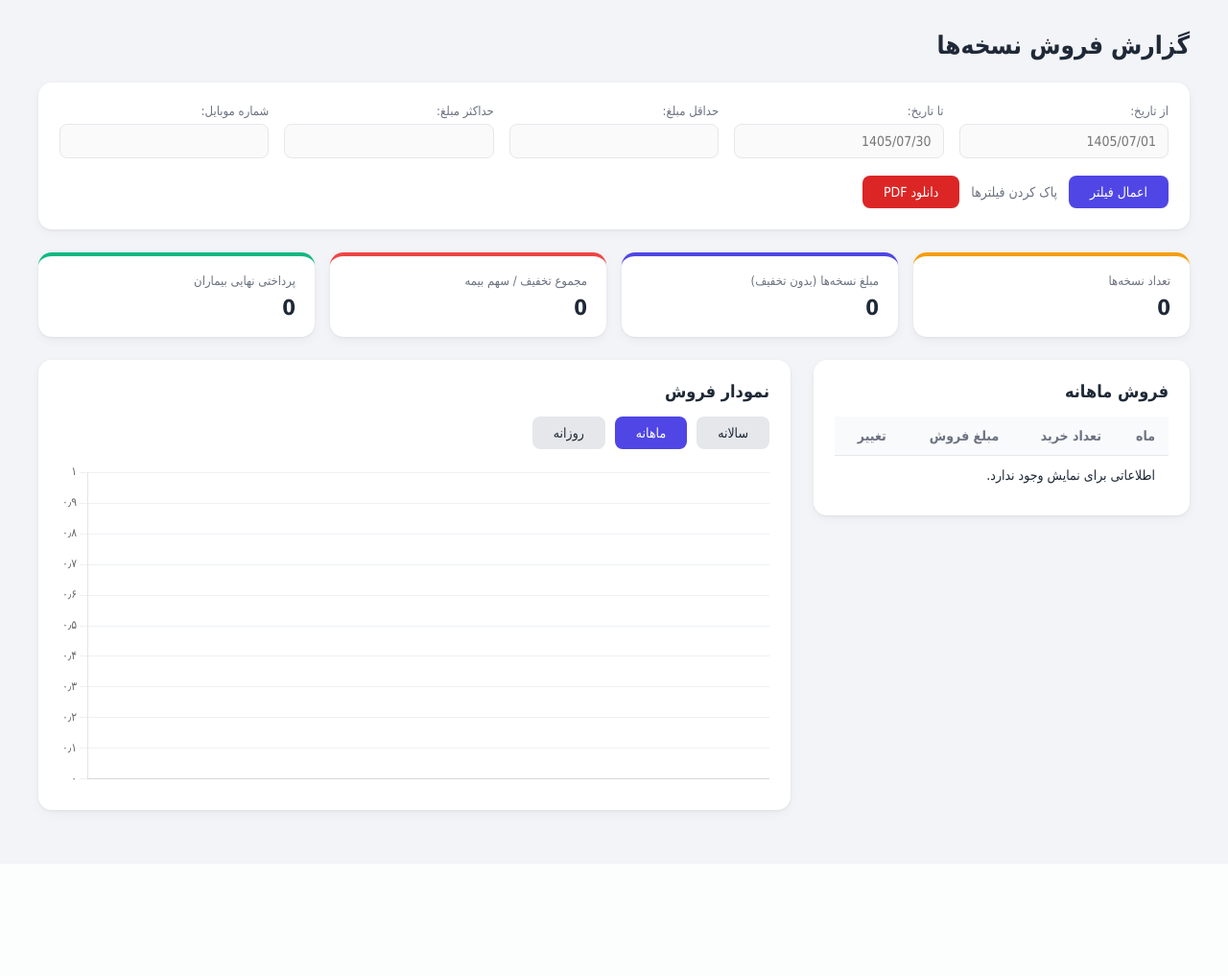
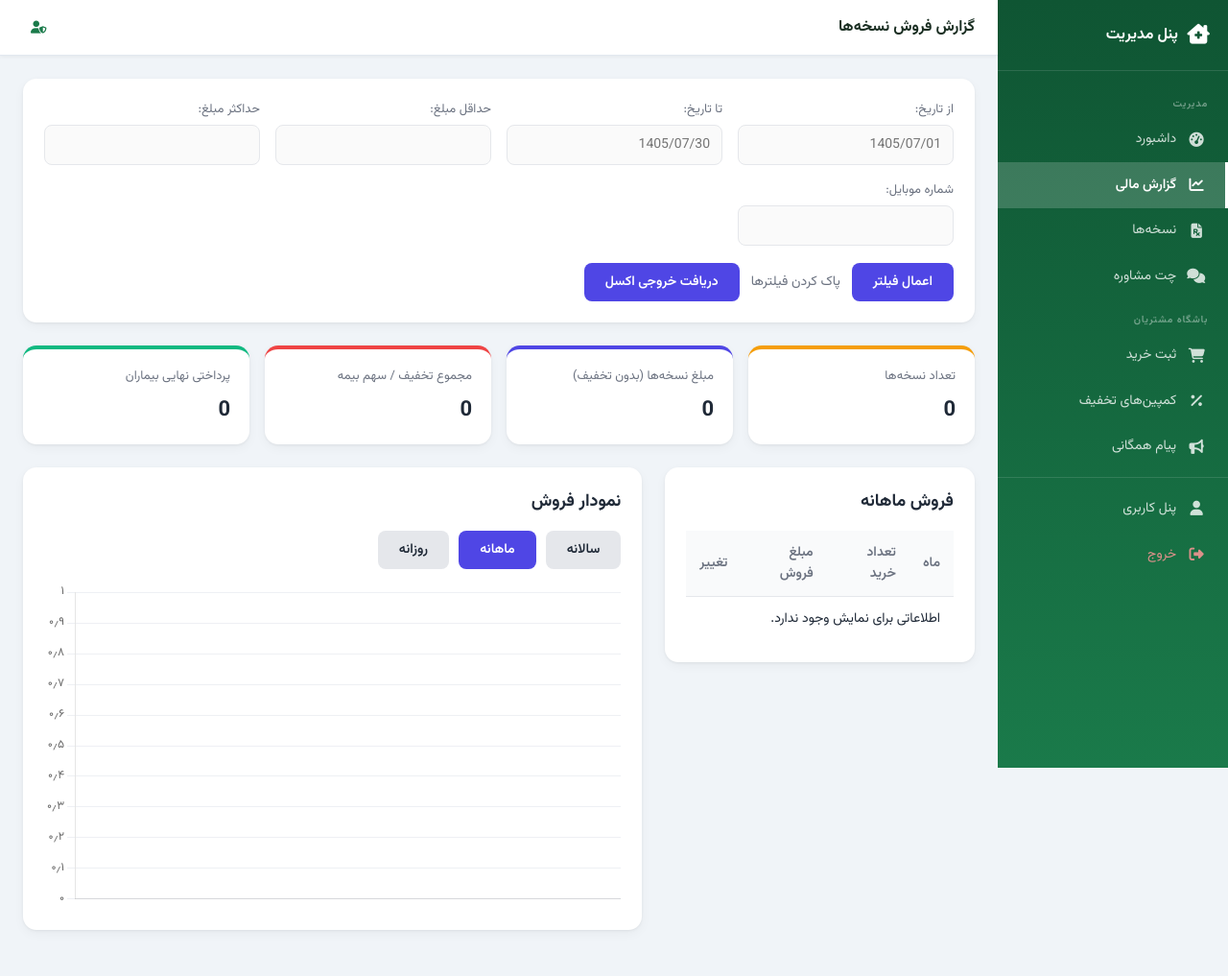
Before and after one commit to Imanbehravan/Farmacy_Customer_Club, a Django app: page /admin-panel/reports/sales/ in a window 1280 px wide. Shown: the whole page at 96% size. Before the commit the page ends 850 px from the top, so only its background shows below. Run offline with Django 4.2, Linux system fonts and the light colour scheme; the visitor is signed in with stand-in values (Sample User, id 1); data that the repository does not hold is empty.

Commit message:
Report financial and excel
add button excel to app/reports

```diff
--- a/apps/accounts/urls.py
+++ b/apps/accounts/urls.py
@@ -1,12 +1,13 @@
-from django.urls import path
+from django.urls import path , include
 from . import views
 
-# این خط رو حذف کن یا کامنت کن
-# app_name = 'accounts'
+
+#app_name = 'accounts'
 
 urlpatterns = [
     path('login/', views.LoginView.as_view(), name='login'),
     path('verify/', views.VerifyOTPView.as_view(), name='verify_otp'),
     path('logout/', views.LogoutView.as_view(), name='logout'),
     path('dashboard/', views.DashboardView.as_view(), name='dashboard'),
+    path('panel/reports/', include('apps.reports.urls')),
 ]
--- a/apps/reports/templates/reports/admin/sales_report.html
+++ b/apps/reports/templates/reports/admin/sales_report.html
@@ -1,33 +1,23 @@
-<!DOCTYPE html>
-<html lang="fa" dir="rtl">
-<head>
-    <meta charset="UTF-8">
-    <meta name="viewport" content="width=device-width, initial-scale=1">
-    <title>گزارش فروش نسخه‌ها</title>
-    <script src="https://cdn.jsdelivr.net/npm/chart.js@4.4.1/dist/chart.umd.min.js"></script>
+{% extends "admin_panel/base.html" %}
+
+{% block title %}گزارش مالی{% endblock %}
+{% block page_title %}گزارش فروش نسخه‌ها{% endblock %}
+
+{% block extra_css %}
 <style>
-        :root {
+    .sales-report {
         --primary: #4f46e5;
         --primary-soft: rgba(79, 70, 229, 0.12);
-            --bg: #f3f4f8;
         --card: #ffffff;
         --text: #1f2937;
         --muted: #6b7280;
         --border: #e5e7eb;
-        }
-        * { box-sizing: border-box; }
-        body {
-            font-family: Vazirmatn, Tahoma, sans-serif;
-            margin: 0;
-            padding: 32px;
-            background: var(--bg);
         color: var(--text);
     }
-        .container { max-width: 1200px; margin: 0 auto; }
-        h1 { font-size: 26px; margin: 0 0 24px; }
-        h2 { font-size: 18px; margin: 0 0 16px; }
+    .sales-report * { box-sizing: border-box; }
+    .sales-report h2 { font-size: 18px; margin: 0 0 16px; }
 
-        .panel {
+    .sales-report .panel {
         background: var(--card);
         border-radius: 14px;
         padding: 22px;
@@ -35,7 +25,7 @@
         box-shadow: 0 1px 3px rgba(0,0,0,.06), 0 4px 12px rgba(0,0,0,.04);
     }
 
-        .filters p {
+    .sales-report .filters p {
         display: flex;
         flex-direction: column;
         gap: 6px;
@@ -43,12 +33,12 @@
         font-size: 13px;
         color: var(--muted);
     }
-        .filters-grid {
+    .sales-report .filters-grid {
         display: grid;
         grid-template-columns: repeat(auto-fit, minmax(190px, 1fr));
         gap: 16px;
     }
-        .filters input {
+    .sales-report .filters input {
         padding: 9px 12px;
         border: 1px solid var(--border);
         border-radius: 8px;
@@ -56,14 +46,15 @@
         font-size: 14px;
         background: #fafafa;
     }
-        .filters input:focus {
+    .sales-report .filters input:focus {
         outline: none;
         border-color: var(--primary);
         background: #fff;
         box-shadow: 0 0 0 3px var(--primary-soft);
     }
-        .actions { margin-top: 18px; display: flex; gap: 12px; align-items: center; }
-        .btn {
+    .sales-report .actions { margin-top: 18px; display: flex; gap: 12px; align-items: center; flex-wrap: wrap; }
+    .sales-report .btn {
+        display: inline-block;
         padding: 9px 22px;
         border: 0;
         border-radius: 8px;
@@ -72,58 +63,55 @@
         font-family: inherit;
         font-size: 14px;
         cursor: pointer;
+        text-decoration: none;
     }
-        .btn:hover { background: #4338ca; }
-        .link { color: var(--muted); font-size: 14px; text-decoration: none; }
-        .link:hover { color: var(--primary); }
+    .sales-report .btn:hover { background: #4338ca; }
+    .sales-report .link { color: var(--muted); font-size: 14px; text-decoration: none; }
+    .sales-report .link:hover { color: var(--primary); }
 
-        .summary {
+    .sales-report .summary {
         display: grid;
         grid-template-columns: repeat(auto-fit, minmax(190px, 1fr));
         gap: 16px;
         margin-bottom: 24px;
     }
-        .stat {
+    .sales-report .stat {
         background: var(--card);
         border-radius: 14px;
         padding: 18px 20px;
         box-shadow: 0 1px 3px rgba(0,0,0,.06), 0 4px 12px rgba(0,0,0,.04);
         border-top: 4px solid var(--primary);
     }
-        .stat .label { font-size: 13px; color: var(--muted); margin-bottom: 8px; }
-        .stat .value { font-size: 22px; font-weight: bold; }
-        .stat.green { border-top-color: #10b981; }
-        .stat.orange { border-top-color: #f59e0b; }
-        .stat.red { border-top-color: #ef4444; }
+    .sales-report .stat .label { font-size: 13px; color: var(--muted); margin-bottom: 8px; }
+    .sales-report .stat .value { font-size: 22px; font-weight: bold; }
+    .sales-report .stat.green { border-top-color: #10b981; }
+    .sales-report .stat.orange { border-top-color: #f59e0b; }
+    .sales-report .stat.red { border-top-color: #ef4444; }
 
-        .grid { display: grid; grid-template-columns: 1fr 2fr; gap: 24px; align-items: start; }
-        @media (max-width: 900px) { .grid { grid-template-columns: 1fr; } }
+    .sales-report .grid { display: grid; grid-template-columns: 1fr 2fr; gap: 24px; align-items: start; }
+    @media (max-width: 900px) { .sales-report .grid { grid-template-columns: 1fr; } }
 
-        table { width: 100%; border-collapse: collapse; }
-        th, td { padding: 12px 14px; text-align: right; border-bottom: 1px solid var(--border); font-size: 14px; }
-        th { background: #f9fafb; color: var(--muted); font-weight: 600; }
-        tbody tr:hover { background: #f9fafb; }
-        tbody tr:last-child td { border-bottom: 0; }
-        .chart-wrap { position: relative; height: 340px; }
+    .sales-report table { width: 100%; border-collapse: collapse; }
+    .sales-report th,
+    .sales-report td { padding: 12px 14px; text-align: right; border-bottom: 1px solid var(--border); font-size: 14px; }
+    .sales-report th { background: #f9fafb; color: var(--muted); font-weight: 600; }
+    .sales-report tbody tr:hover { background: #f9fafb; }
+    .sales-report tbody tr:last-child td { border-bottom: 0; }
+    .sales-report .chart-wrap { position: relative; height: 340px; }
 
-        .up   { color: #059669; font-weight: 600; }
-        .down { color: #dc2626; font-weight: 600; }
-        .neutral { color: var(--muted); }
+    .sales-report .up   { color: #059669; font-weight: 600; }
+    .sales-report .down { color: #dc2626; font-weight: 600; }
+    .sales-report .neutral { color: var(--muted); }
 
+    .sales-report .chart-filters { display: flex; gap: 10px; flex-wrap: wrap; margin-bottom: 14px; }
+    .sales-report .group-btn { background: #e5e7eb; color: var(--text); }
+    .sales-report .group-btn:hover { background: #d1d5db; }
+    .sales-report .group-btn.active { background: var(--primary); color: #fff; }
+</style>
+{% endblock %}
 
-        .chart-filters { display: flex; gap: 10px; flex-wrap: wrap; margin-bottom: 14px; }
-        .chart-filters input {
-            padding: 8px 12px; border: 1px solid var(--border);
-            border-radius: 8px; font-family: inherit; width: 140px;
-        }
-        .group-btn { background: #e5e7eb; color: var(--text); }
-        .group-btn.active { background: var(--primary); color: #fff; }
-    </style>
-</head>
-<body>
-<div class="container">
-
-<h1>گزارش فروش نسخه‌ها</h1>
+{% block content %}
+<div class="sales-report">
 
     <div class="panel filters">
         <form method="get">
@@ -136,9 +124,12 @@
             </div>
             <div class="actions">
                 <button type="submit" class="btn">اعمال فیلتر</button>
-                <a class="link" href="/admin-panel/reports/sales/">پاک کردن فیلترها</a>
-                <a class="btn" style="background:#dc2626;text-decoration:none"
-                 href="{% url 'reports:sales_pdf' %}?{{ request.GET.urlencode }}">دانلود PDF</a>
+                <a class="link" href="{% url 'reports:sales_report' %}">پاک کردن فیلترها</a>
+                <a href="{% url 'reports:sales_report_excel' %}?{{ request.GET.urlencode }}" class="btn btn-success">
+                 دریافت خروجی اکسل
+                </a>
+                <!--<a class="btn" style="background:#dc2626"
+                   href="{% url 'reports:sales_pdf' %}?{{ request.GET.urlencode }}">دانلود PDF</a>-->
             </div>
         </form>
     </div>
@@ -198,7 +189,7 @@
         </div>
 
         <div class="panel">
-            <h2>نمودار فروش </h2>
+            <h2>نمودار فروش</h2>
             <div class="chart-filters">
                 <button type="button" class="btn group-btn" data-group="year">سالانه</button>
                 <button type="button" class="btn group-btn active" data-group="month">ماهانه</button>
@@ -211,10 +202,10 @@
     </div>
 
 </div>
+{% endblock %}
 
-{{ chart_labels|json_script:"chart-labels" }}
-{{ chart_values|json_script:"chart-values" }}
-{{ chart_counts|json_script:"chart-counts" }}
+{% block extra_js %}
+<script src="https://cdn.jsdelivr.net/npm/chart.js@4.4.1/dist/chart.umd.min.js"></script>
 <script>
     Chart.defaults.font.family = 'Vazirmatn, Tahoma';
 
@@ -276,18 +267,17 @@
         } catch (e) { console.error(e); }
     }
 
-    document.querySelectorAll('.group-btn').forEach(btn => {
+    document.querySelectorAll('.sales-report .group-btn').forEach(btn => {
         btn.addEventListener('click', () => {
             group = btn.dataset.group;
-            document.querySelectorAll('.group-btn').forEach(b => b.classList.remove('active'));
+            document.querySelectorAll('.sales-report .group-btn').forEach(b => b.classList.remove('active'));
             btn.classList.add('active');
             refresh(true);
         });
     });
 
     refresh(true);
-    setInterval(refresh, 5000);
+    // هر ۳۰ ثانیه و فقط وقتی تب فعال است
+    setInterval(() => { if (!document.hidden) refresh(); }, 30000);
 </script>
-
-</body>
-</html>
+{% endblock %}
--- a/apps/reports/urls.py
+++ b/apps/reports/urls.py
@@ -1,4 +1,5 @@
 from django.urls import path
+from .excel_export import sales_report_excel
 
 from . import views
 
@@ -8,4 +9,5 @@ urlpatterns = [
     path("sales/", views.sales_report, name="sales_report"),
     path("sales/feed/", views.sales_feed, name="sales_feed"),
     path("sales/pdf/", views.sales_pdf, name="sales_pdf"),
+    path('sales/excel/', sales_report_excel, name='sales_report_excel'),
 ]
--- a/apps/reports/views.py
+++ b/apps/reports/views.py
@@ -114,7 +114,7 @@ def sales_pdf(request):
         })
 
     now = jdatetime.datetime.fromgregorian(datetime=timezone.localtime()).strftime("%Y/%m/%d %H:%M")
-    html = render_to_string("reports/admin/Sales_pdf.html", {
+    html = render_to_string("reports/admin/sales_pdf.html", {
         "rows": rows,
         "summary": summary(qs),
         "months": jalali_monthly(qs),
--- a/templates/admin_panel/base.html
+++ b/templates/admin_panel/base.html
@@ -31,7 +31,11 @@
         <i class="fas fa-tachometer-alt"></i>
         <span>داشبورد</span>
       </a>
-
+      <a href="{% url 'reports:sales_report' %}"
+        class="nav-item {% if request.resolver_match.app_name == 'reports' %}active{% endif %}">
+        <i class="fas fa-chart-line"></i>
+        <span>گزارش مالی</span>
+      </a>
       <a href="{% url 'admin_prescriptions' %}"
          class="nav-item {% if 'prescription' in request.resolver_match.url_name %}active{% endif %}">
         <i class="fas fa-file-prescription"></i>
```
Also changed, not shown: apps/reports/excel_export.py (added, +166 -0 lines), apps/prescriptions/migrations/0003_prescription_delivered_at_prescription_unclaimed_at_and_more.py. Lines whose indentation alone changed are shown as unchanged.
